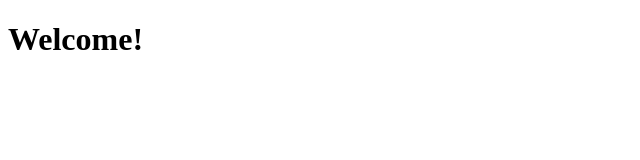
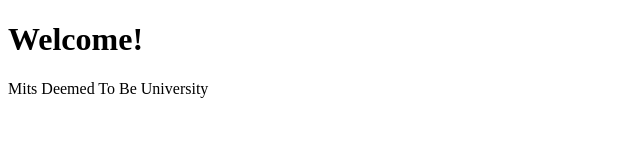
Before and after one commit to adnan11-22/portfolio, a plain HTML site: page index.html in a window 1280 px wide. Shown: the whole page, without its empty margins (0-640 px from the left). Drawn offline with Linux system fonts and the light colour scheme.

Commit message:
About section

```diff
--- a/index.html
+++ b/index.html
@@ -1 +1 @@
-<!DOCTYPE html><html><head><title>My Portfolio</title></head><body><h1>Welcome!</h1></body></html>
+<!DOCTYPE html><html><head><title>My Portfolio</title></head><body><h1>Welcome!</h1><p>Mits Deemed To Be University</p></body></html>
```
